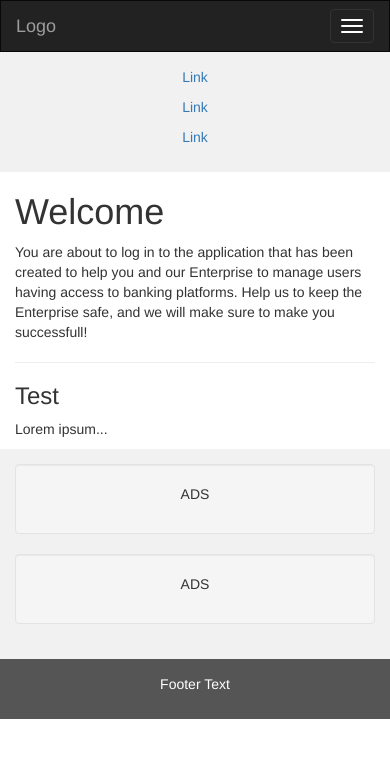
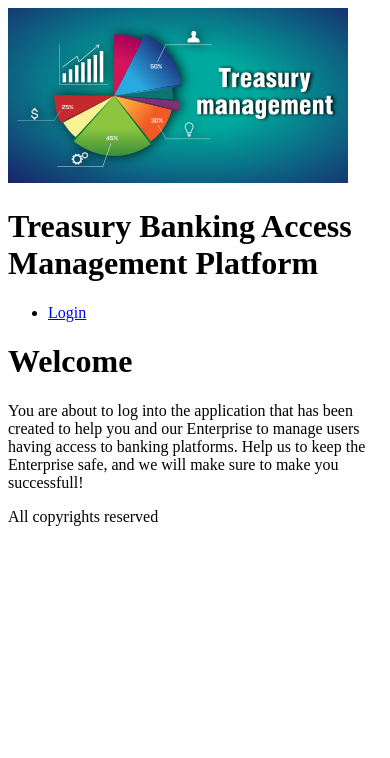
Before and after one commit to plisek1986/treasury_banking, a Django app: page / in a window 390 px wide. Shown: the top 758 px of the page. Run offline with Django 3.2, Linux system fonts and the light colour scheme; some libraries are stand-ins or nearby versions.

Commit message:
working on accesses and admin

```diff
--- a/treasury_project/treasury_banking_app/templates/access_types_list.html
+++ b/treasury_project/treasury_banking_app/templates/access_types_list.html
@@ -1,7 +1,6 @@
 {% extends 'base.html' %}
 {% block content %}
 <p><a href="{% url 'dashboard' %}">Go back</a></p>
-<p><a href="">New access type</a></p>
 <table>
     <thead>
         <tr>
@@ -15,15 +14,12 @@
             {% if access == 'Create Payment' %}
             <td>{{access}}</td>
             <td>User can create payments on all accounts he has access to</td>
-            <td><a href="">Delete</a></td>
             {% elif access == 'Delete Payment' %}
             <td>{{access}}</td>
             <td>User can delete payments on all accounts he has access to</td>
-            <td><a href="">Delete</a></td>
             {% else %}
             <td>{{access}}</td>
             <td>User can approve and release payments on all accounts he has access to</td>
-            <td><a href="">Delete</a></td>
             {% endif %}
         </tr>
         {% endfor %}
--- /dev/null
+++ b/treasury_project/treasury_banking_app/templates/admin_create.html
@@ -0,0 +1,5 @@
+{% extends 'base.html' %}
+{% block content %}
+<p><a href="{% url 'admins-list' %}">Go back</a></p>
+{% include 'default.html' %}
+{% endblock %}
--- a/treasury_project/treasury_banking_app/templates/company_edit.html
+++ b/treasury_project/treasury_banking_app/templates/company_edit.html
@@ -4,9 +4,9 @@
 <form action="" method="POST">
     {% csrf_token %}
     <label for="name">Name:</label>
-    <input type="text" id="name" name="name" placeholder="{{company.name}}">
+    <input type="text" id="name" name="name" value="{{company.name}}">
     <label for="country">Country:</label>
-    <input type="text" id="country" name="country" placeholder="{{company.country}}">
+    <input type="text" id="country" name="country" value="{{company.country}}">
     <button type="submit">Save</button>
 </form>
 {{message}}
--- a/treasury_project/treasury_banking_app/templates/dashboard.html
+++ b/treasury_project/treasury_banking_app/templates/dashboard.html
@@ -6,6 +6,7 @@
         <li><a href="{% url 'accounts-list' %}">Accounts</a></li>
         <li><a href="{% url 'banks-list' %}">Banks</a></li>
         <li><a href="{% url 'accesses-list' %}">Access types</a></li>
+        <li><a href="{% url 'admins-list' %}">Administrators</a></li>
       </ul>
       <ul>
         <li><a href="#">Logout</a></li>
--- a/treasury_project/treasury_banking_app/templates/main_page.html
+++ b/treasury_project/treasury_banking_app/templates/main_page.html
@@ -1,102 +1,136 @@
-<!DOCTYPE html>
-<html lang="en">
-<head>
-  <title>Bootstrap Example</title>
-  <meta charset="utf-8">
-  <meta name="viewport" content="width=device-width, initial-scale=1">
-  <link rel="stylesheet" href="https://maxcdn.bootstrapcdn.com/bootstrap/3.4.1/css/bootstrap.min.css">
-  <script src="https://ajax.googleapis.com/ajax/libs/jquery/3.5.1/jquery.min.js"></script>
-  <script src="https://maxcdn.bootstrapcdn.com/bootstrap/3.4.1/js/bootstrap.min.js"></script>
-  <style>
-    /* Remove the navbar's default margin-bottom and rounded borders */
-    .navbar {
-      margin-bottom: 0;
-      border-radius: 0;
-    }
-
-    /* Set height of the grid so .sidenav can be 100% (adjust as needed) */
-    .row.content {height: 450px}
-
-    /* Set gray background color and 100% height */
-    .sidenav {
-      padding-top: 20px;
-      background-color: #f1f1f1;
-      height: 100%;
-    }
-
-    /* Set black background color, white text and some padding */
-    footer {
-      background-color: #555;
-      color: white;
-      padding: 15px;
-    }
-
-    /* On small screens, set height to 'auto' for sidenav and grid */
-    @media screen and (max-width: 767px) {
-      .sidenav {
-        height: auto;
-        padding: 15px;
-      }
-      .row.content {height:auto;}
-    }
-  </style>
-</head>
-<body>
-
-<nav class="navbar navbar-inverse">
-  <div class="container-fluid">
-    <div class="navbar-header">
-      <button type="button" class="navbar-toggle" data-toggle="collapse" data-target="#myNavbar">
-        <span class="icon-bar"></span>
-        <span class="icon-bar"></span>
-        <span class="icon-bar"></span>
-      </button>
-      <a class="navbar-brand" href="#">Logo</a>
-    </div>
-    <div class="collapse navbar-collapse" id="myNavbar">
-      <ul class="nav navbar-nav">
-        <li class="active"><a href="#">Home</a></li>
-<!--        <li><a href="#">About</a></li>-->
-<!--        <li><a href="#">Projects</a></li>-->
-<!--        <li><a href="#">Contact</a></li>-->
-      </ul>
-      <ul class="nav navbar-nav navbar-right">
+{% extends 'base.html' %}
+{% block content %}
+      <ul>
         <li><a href="#"><span class="glyphicon glyphicon-log-in"></span> Login</a></li>
       </ul>
-    </div>
-  </div>
-</nav>
-
-<div class="container-fluid text-center">
-  <div class="row content">
-    <div class="col-sm-2 sidenav">
-      <p><a href="#">Link</a></p>
-      <p><a href="#">Link</a></p>
-      <p><a href="#">Link</a></p>
-    </div>
-    <div class="col-sm-8 text-left">
       <h1>Welcome</h1>
-      <p>You are about to log in to the application that has been created to help you and our Enterprise to manage users
+      <p>You are about to log into the application that has been created to help you and our Enterprise to manage users
         having access to banking platforms. Help us to keep the Enterprise safe, and we will make sure to make you
         successfull!</p>
-      <hr>
-      <h3>Test</h3>
-      <p>Lorem ipsum...</p>
-    </div>
-    <div class="col-sm-2 sidenav">
-      <div class="well">
-        <p>ADS</p>
-      </div>
-      <div class="well">
-        <p>ADS</p>
-      </div>
-    </div>
-  </div>
-</div>
+{% endblock %}
 
-<footer class="container-fluid text-center">
-  <p>Footer Text</p>
-</footer>
 
-</body>
-</html>
+
+
+
+
+
+
+
+
+
+
+
+
+
+
+
+
+
+
+
+
+
+
+<!--<!DOCTYPE html>-->
+<!--<html lang="en">-->
+<!--<head>-->
+<!--  <title>Bootstrap Example</title>-->
+<!--  <meta charset="utf-8">-->
+<!--  <meta name="viewport" content="width=device-width, initial-scale=1">-->
+<!--  <link rel="stylesheet" href="https://maxcdn.bootstrapcdn.com/bootstrap/3.4.1/css/bootstrap.min.css">-->
+<!--  <script src="https://ajax.googleapis.com/ajax/libs/jquery/3.5.1/jquery.min.js"></script>-->
+<!--  <script src="https://maxcdn.bootstrapcdn.com/bootstrap/3.4.1/js/bootstrap.min.js"></script>-->
+<!--  <style>-->
+<!--    /* Remove the navbar's default margin-bottom and rounded borders */-->
+<!--    .navbar {-->
+<!--      margin-bottom: 0;-->
+<!--      border-radius: 0;-->
+<!--    }-->
+
+<!--    /* Set height of the grid so .sidenav can be 100% (adjust as needed) */-->
+<!--    .row.content {height: 450px}-->
+
+<!--    /* Set gray background color and 100% height */-->
+<!--    .sidenav {-->
+<!--      padding-top: 20px;-->
+<!--      background-color: #f1f1f1;-->
+<!--      height: 100%;-->
+<!--    }-->
+
+<!--    /* Set black background color, white text and some padding */-->
+<!--    footer {-->
+<!--      background-color: #555;-->
+<!--      color: white;-->
+<!--      padding: 15px;-->
+<!--    }-->
+
+<!--    /* On small screens, set height to 'auto' for sidenav and grid */-->
+<!--    @media screen and (max-width: 767px) {-->
+<!--      .sidenav {-->
+<!--        height: auto;-->
+<!--        padding: 15px;-->
+<!--      }-->
+<!--      .row.content {height:auto;}-->
+<!--    }-->
+<!--  </style>-->
+<!--</head>-->
+<!--<body>-->
+
+<!--<nav class="navbar navbar-inverse">-->
+<!--  <div class="container-fluid">-->
+<!--    <div class="navbar-header">-->
+<!--      <button type="button" class="navbar-toggle" data-toggle="collapse" data-target="#myNavbar">-->
+<!--        <span class="icon-bar"></span>-->
+<!--        <span class="icon-bar"></span>-->
+<!--        <span class="icon-bar"></span>-->
+<!--      </button>-->
+<!--      <a class="navbar-brand" href="#">Logo</a>-->
+<!--    </div>-->
+<!--    <div class="collapse navbar-collapse" id="myNavbar">-->
+<!--      <ul class="nav navbar-nav">-->
+<!--        <li class="active"><a href="#">Home</a></li>-->
+<!--&lt;!&ndash;        <li><a href="#">About</a></li>&ndash;&gt;-->
+<!--&lt;!&ndash;        <li><a href="#">Projects</a></li>&ndash;&gt;-->
+<!--&lt;!&ndash;        <li><a href="#">Contact</a></li>&ndash;&gt;-->
+<!--      </ul>-->
+<!--      <ul class="nav navbar-nav navbar-right">-->
+<!--        <li><a href="#"><span class="glyphicon glyphicon-log-in"></span> Login</a></li>-->
+<!--      </ul>-->
+<!--    </div>-->
+<!--  </div>-->
+<!--</nav>-->
+
+<!--<div class="container-fluid text-center">-->
+<!--  <div class="row content">-->
+<!--    <div class="col-sm-2 sidenav">-->
+<!--      <p><a href="#">Link</a></p>-->
+<!--      <p><a href="#">Link</a></p>-->
+<!--      <p><a href="#">Link</a></p>-->
+<!--    </div>-->
+<!--    <div class="col-sm-8 text-left">-->
+<!--      <h1>Welcome</h1>-->
+<!--      <p>You are about to log in to the application that has been created to help you and our Enterprise to manage users-->
+<!--        having access to banking platforms. Help us to keep the Enterprise safe, and we will make sure to make you-->
+<!--        successfull!</p>-->
+<!--      <hr>-->
+<!--      <h3>Test</h3>-->
+<!--      <p>Lorem ipsum...</p>-->
+<!--    </div>-->
+<!--    <div class="col-sm-2 sidenav">-->
+<!--      <div class="well">-->
+<!--        <p>ADS</p>-->
+<!--      </div>-->
+<!--      <div class="well">-->
+<!--        <p>ADS</p>-->
+<!--      </div>-->
+<!--    </div>-->
+<!--  </div>-->
+<!--</div>-->
+
+<!--<footer class="container-fluid text-center">-->
+<!--  <p>Footer Text</p>-->
+<!--</footer>-->
+
+<!--</body>-->
+<!--</html>-->
--- a/treasury_project/treasury_banking_app/views.py
+++ b/treasury_project/treasury_banking_app/views.py
@@ -1,8 +1,8 @@
 from django.shortcuts import render, redirect
 from django.views import View
 
-from treasury_banking_app.forms import UserCreateForm, CompanyCreateForm, BankAddForm
-from treasury_banking_app.models import User, Account, Company, Bank, ACCESS_CHOICE
+from treasury_banking_app.forms import UserCreateForm, CompanyCreateForm, BankAddForm, AdministratorCreateForm
+from treasury_banking_app.models import User, Account, Company, Bank, ACCESS_CHOICE, Administrator
 
 
 #
@@ -349,7 +349,7 @@ class BankAddView(View):
         if form.is_valid():
             name = form.cleaned_data['name']
             if Bank.objects.filter(name=name):
-                message = 'This bank already exists in database'
+                message = 'This bank already exists in database.'
                 return render(request, 'bank_add.html', {'form': form, 'message': message})
             Bank.objects.create(name=name)
             return redirect('banks-list')
@@ -406,3 +406,23 @@ class AccessTypesListView(View):
         for access in ACCESS_CHOICE:
             access_types.append(access[1])
         return render(request, 'access_types_list.html', {'access_types': access_types})
+
+
+class AdministratorListView(View):
+    def get(self, request):
+        admins = Administrator.objects.all()
+        return render(request, 'admin_list.html', {'admins': admins})
+
+
+class AdministratorCreateView(View):
+    def get(self, request):
+        form = AdministratorCreateForm()
+        return render(request, 'admin_create.html', {'form': form})
+
+    def post(self, request):
+        form = AdministratorCreateForm(request.POST)
+        if form.is_valid():
+            name = form.cleaned_data['name']
+            surname = form.cleaned_data['surname']
+            login = form.cleaned_data['login']
+            passwor
--- a/treasury_project/treasury_project/urls.py
+++ b/treasury_project/treasury_project/urls.py
@@ -52,5 +52,6 @@ urlpatterns = [
     path('bank_view_delete/<int:bank_id>/', all_views.bank_view_delete, name='bank-view-delete'),
     path('bank_edit/<int:bank_id>/', all_views.BankEditView.as_view(), name='bank-edit'),
     path('access_types_list/', all_views.AccessTypesListView.as_view(), name='accesses-list'),
-
+    path('admin_create/', all_views.AdministratorCreateView.as_view(), name='admin-create'),
+    path('admin_list/', all_views.AdministratorListView.as_view(), name='admins-list')
 ]
```
Also changed, not shown: treasury_project/treasury_banking_app/forms.py (+5 -5 lines), treasury_project/treasury_banking_app/templates/admin_list.html (added, +27 -0 lines), treasury_project/treasury_banking_app/static/AFP.png (added), treasury_project/treasury_banking_app/static/strategic_treasury.png (added).
